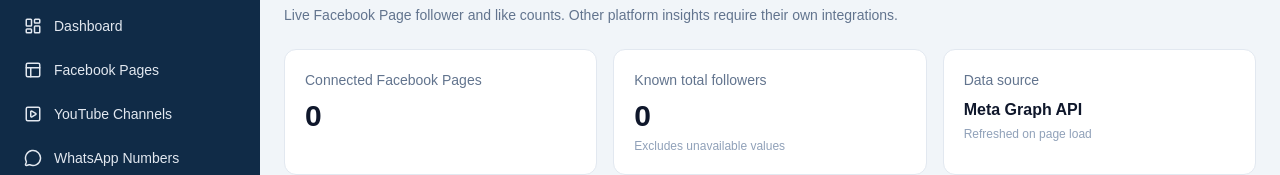
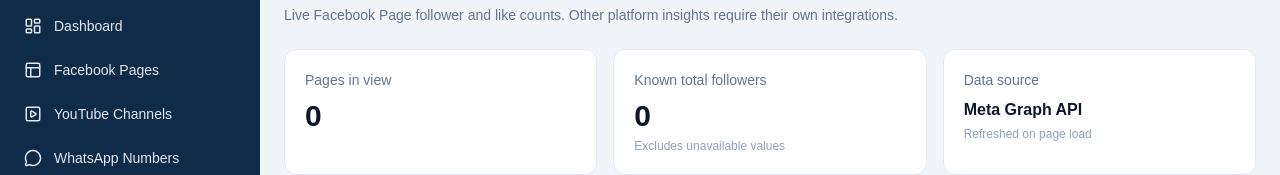
Before and after one commit to elias1435/social-media-hub, a Next.js app: page /analytics in a window 1280 px wide. Shown: the part 127-302 px from the top of the page. Built offline with nearby package versions, Linux system fonts and the light colour scheme; no server answers.

Commit message:
Keep Page-scoped analytics summary consistent with selected Page

```diff
--- a/app/analytics/page.tsx
+++ b/app/analytics/page.tsx
@@ -26,7 +26,7 @@ export default async function Analytics({searchParams}:{searchParams:Promise<{pa
  const totalFollowers=records.reduce((sum,row)=>sum+(row.followers||0),0);
  return <AppShell><PageHeader title="Analytics & Reports" description="Live Facebook Page follower and like counts. Other platform insights require their own integrations."/>
  {page&&pages.some(p=>p.id===page)&&<PageNavigation accountId={page} active="analytics"/>}
- <div className="grid gap-4 sm:grid-cols-3"><div className="rounded-xl border border-slate-200 bg-white p-5"><p className="text-sm text-slate-500">Connected Facebook Pages</p><p className="mt-2 text-3xl font-bold">{pages.length}</p></div><div className="rounded-xl border border-slate-200 bg-white p-5"><p className="text-sm text-slate-500">Known total followers</p><p className="mt-2 text-3xl font-bold">{totalFollowers.toLocaleString()}</p><p className="mt-1 text-xs text-slate-400">Excludes unavailable values</p></div><div className="rounded-xl border border-slate-200 bg-white p-5"><p className="text-sm text-slate-500">Data source</p><p className="mt-2 font-semibold">Meta Graph API</p><p className="mt-1 text-xs text-slate-400">Refreshed on page load</p></div></div>
+ <div className="grid gap-4 sm:grid-cols-3"><div className="rounded-xl border border-slate-200 bg-white p-5"><p className="text-sm text-slate-500">Pages in view</p><p className="mt-2 text-3xl font-bold">{records.length}</p></div><div className="rounded-xl border border-slate-200 bg-white p-5"><p className="text-sm text-slate-500">Known total followers</p><p className="mt-2 text-3xl font-bold">{totalFollowers.toLocaleString()}</p><p className="mt-1 text-xs text-slate-400">Excludes unavailable values</p></div><div className="rounded-xl border border-slate-200 bg-white p-5"><p className="text-sm text-slate-500">Data source</p><p className="mt-2 font-semibold">Meta Graph API</p><p className="mt-1 text-xs text-slate-400">Refreshed on page load</p></div></div>
  <div className="mt-6 overflow-x-auto rounded-xl border border-slate-200 bg-white shadow-sm"><table className="w-full text-left text-sm"><thead className="bg-slate-50 text-xs text-slate-500"><tr><th className="px-5 py-3">Page</th><th className="px-5 py-3">Followers</th><th className="px-5 py-3">Likes</th><th className="px-5 py-3">Connection data</th></tr></thead><tbody className="divide-y divide-slate-100">{records.map(p=><tr key={p.id}><td className="px-5 py-4"><Link href={"/facebook/"+p.id} className="font-semibold text-blue-700">{p.name}</Link></td><td className="px-5 py-4">{p.followers?.toLocaleString()??"Unavailable"}</td><td className="px-5 py-4">{p.likes?.toLocaleString()??"Unavailable"}</td><td className="px-5 py-4 text-xs text-slate-500">{p.error?"Permission or token check required":"Retrieved from Meta"}</td></tr>)}</tbody></table>{records.length===0&&<p className="p-6 text-sm text-slate-500">Connect a Facebook Page to view real analytics.</p>}</div>
  </AppShell>;
 }
```
